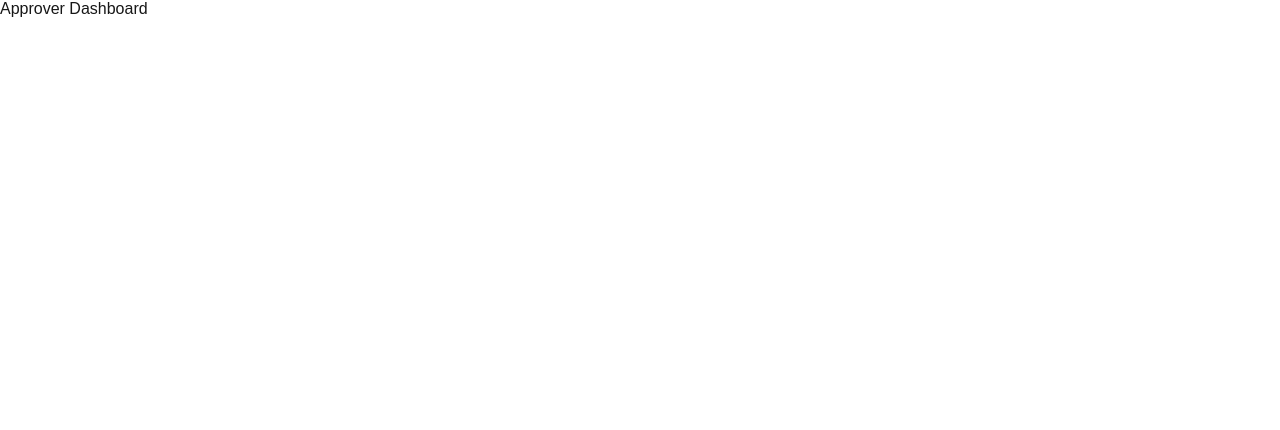
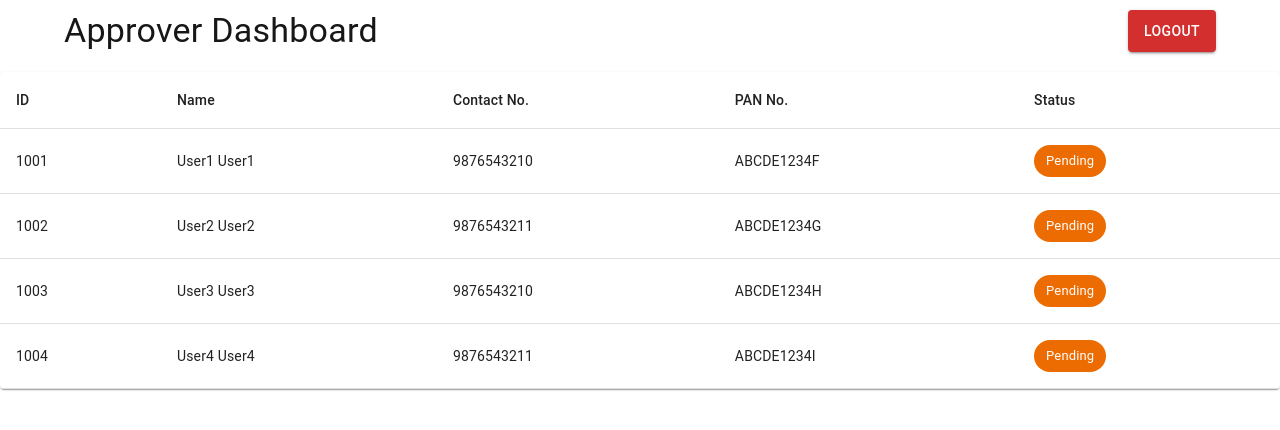
Before and after one commit to developerHarshal/HCLHackathon-2026, a Next.js app in the folder hcl-hackathon/: page /approver/dashboard in a window 1280 px wide. Shown: the top 430 px of the page. Built offline with nearby package versions, Linux system fonts and the light colour scheme.

Commit message:
Approver flow changes

```diff
--- a/hcl-hackathon/src/app/approver/dashboard/page.js
+++ b/hcl-hackathon/src/app/approver/dashboard/page.js
@@ -1,3 +1,7 @@
+import Dashboard from "../../../component/dashboard";
+
 export default function ApproverDashboardPage() {
-  return <div>Approver Dashboard</div>;
+  return <div>
+    <Dashboard />
+  </div>;
 }
--- a/hcl-hackathon/src/app/approver/login/page.js
+++ b/hcl-hackathon/src/app/approver/login/page.js
@@ -1,3 +1,7 @@
+import Login from "../../../component/login";
+
 export default function ApproverLoginPage() {
-  return <div>Approver Login</div>;
+  return <div>
+    <Login />
+  </div>;
 }
--- /dev/null
+++ b/hcl-hackathon/src/component/dashboard.js
@@ -0,0 +1,135 @@
+'use client';
+import { useRouter } from "next/navigation";
+import { useState, useEffect } from "react";
+import {
+  Box,
+  Chip,
+  Card,
+  Container,
+  Typography,
+  Button,
+  TableContainer,
+  Table,
+  TableHead,
+  TableBody,
+  TableRow,
+  TableCell,
+  Modal,
+  colors
+} from "@mui/material";
+
+const Dashboard = () => {
+  const router = useRouter();
+  const [data, setData] = useState(null);
+  const [open, setOpen] = useState(false);
+  const [rowData, setRowData] = useState(null);
+
+  const handleLogout = () => {
+    console.log("In handleLogout");
+    // dispatch(logout());
+    router.push("/approver/login");
+  };
+
+  const handleRowClick = (record) => {
+    console.log("In handleRowClick", rowData);
+    setRowData(record);
+    setOpen(true);
+  }
+
+  useEffect(() => {
+    setData([
+      { id: 1001, name: "User1 User1", contactNo: "9876543210", panNo: "ABCDE1234F", status: "Pending" },
+      { id: 1002, name: "User2 User2", contactNo: "9876543211", panNo: "ABCDE1234G", status: "Pending" },
+      { id: 1003, name: "User3 User3", contactNo: "9876543210", panNo: "ABCDE1234H", status: "Pending" },
+      { id: 1004, name: "User4 User4", contactNo: "9876543211", panNo: "ABCDE1234I", status: "Pending" },
+    ]);
+  }, [])
+
+  return (
+    <>
+      <Container style={{ marginTop: "10px", display: "flex", justifyContent: "space-between" }}>
+        <Typography variant="h4">Approver Dashboard</Typography>
+        <Button variant="contained" color="error" onClick={handleLogout}>
+          Logout
+        </Button>
+      </Container>
+      <TableContainer component={Card} style={{ marginTop: "20px" }}>
+        <Table>
+          <TableHead>
+            <TableRow>
+              <TableCell>ID</TableCell>
+              <TableCell>Name</TableCell>
+              <TableCell>Contact No.</TableCell>
+              <TableCell>PAN No.</TableCell>
+              <TableCell>Status</TableCell>
+            </TableRow>
+          </TableHead>
+          <TableBody>
+            {data?.map((row) => (
+              <TableRow key={row.id}>
+                <TableCell>{row.id}</TableCell>
+                <TableCell>{row.name}</TableCell>
+                <TableCell>{row.contactNo}</TableCell>
+                <TableCell>{row.panNo}</TableCell>
+                <TableCell>
+                  <Chip
+                    label={row.status}
+                    color="warning"
+                    onClick={() => handleRowClick(row)}
+                  />
+                </TableCell>
+              </TableRow>
+            ))}
+          </TableBody>
+        </Table>
+      </TableContainer>
+      <Modal
+        open={open}
+        onClose={() => {
+          setOpen(false);
+          setRowData(null);
+        }}
+        aria-labelledby="modal-modal-title"
+        aria-describedby="modal-modal-description"
+      >
+        <Box
+          sx={{
+            position: "absolute",
+            width: 600,
+            background: "#fff",
+            top: 50,
+            left: 200
+          }}
+        >
+          <Table>
+            <TableBody>
+              <TableRow>
+                <TableCell>
+                  ID: {rowData?.id}
+                </TableCell>
+                <TableCell>
+                  Name: {rowData?.name}
+                </TableCell>
+                <TableCell>
+                  Contact No: {rowData?.contactNo}
+                </TableCell>
+              </TableRow>
+              <TableRow>
+                <TableCell>
+                  PAN NO: {rowData?.panNo}
+                </TableCell>
+                <TableCell>
+                  Status: {rowData?.status}
+                </TableCell>
+                <TableCell>
+                </TableCell>
+              </TableRow>
+            </TableBody>
+          </Table>
+        </Box>
+      </Modal>
+    </>
+  );
+};
+
+export default Dashboard;
```
Also changed, not shown: hcl-hackathon/package.json (+7 -1 lines), hcl-hackathon/src/component/login.js (added, +40 -0 lines), 1 other file (tests, documents, lock files or other folders).
